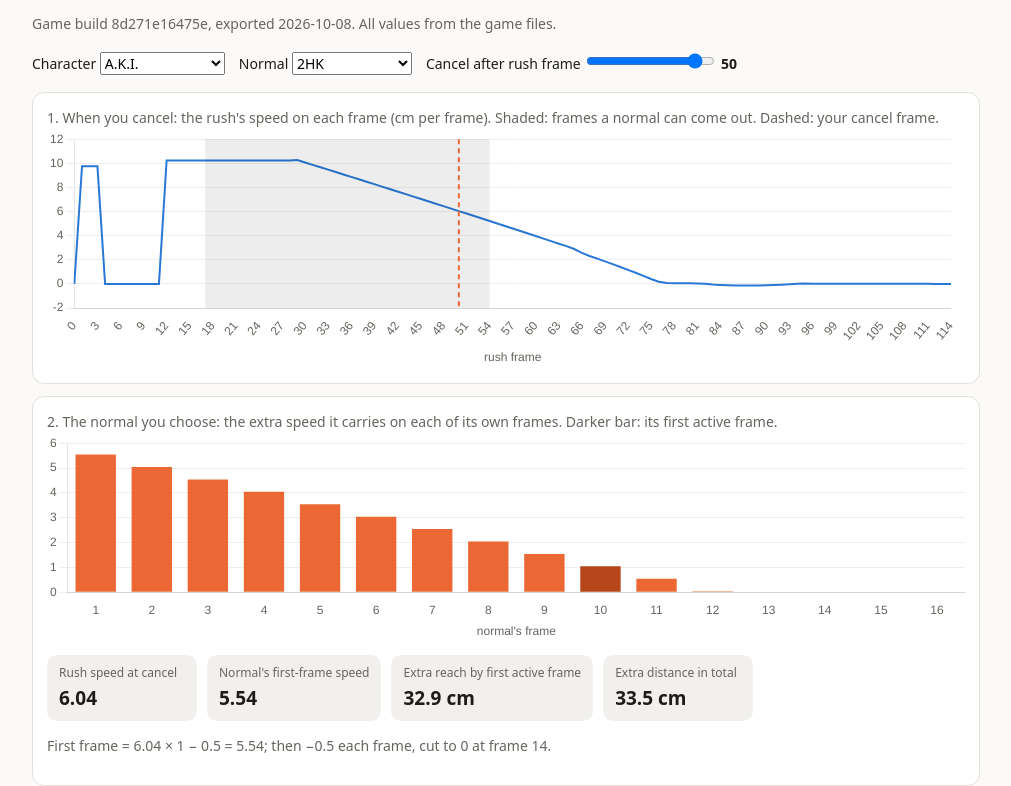
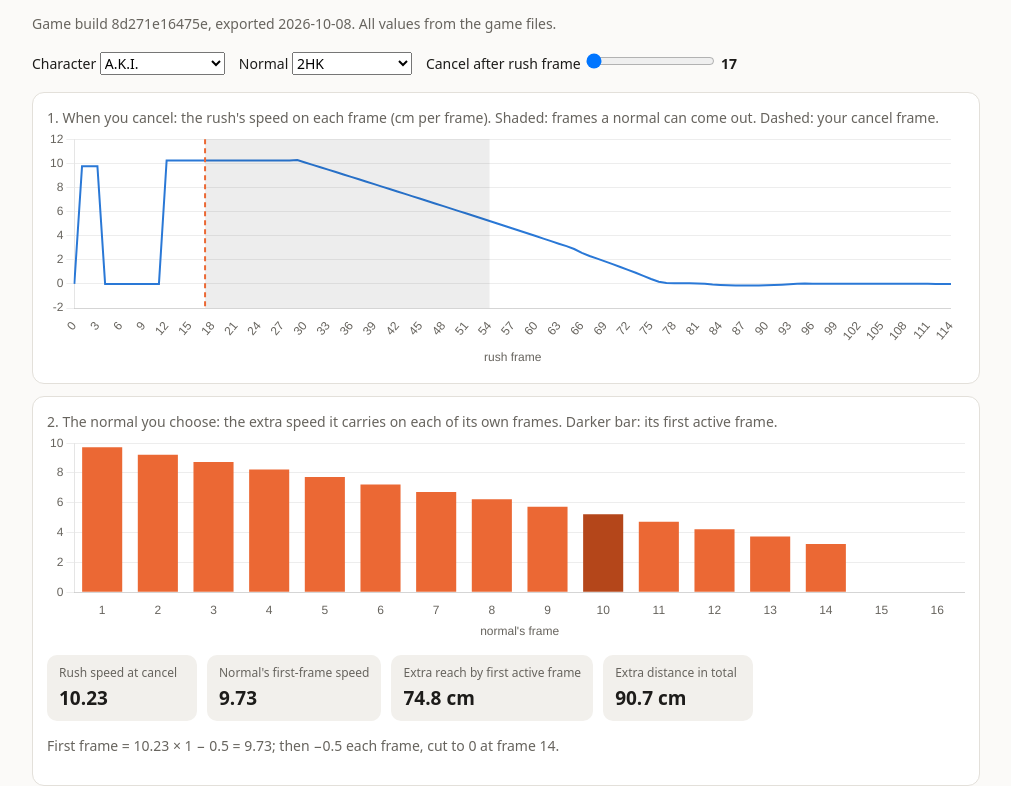
Before and after one commit to nelsong6/street-fighter-reference, a plain HTML site: page sf6/drive-rush/index.html in a window 1280 px wide. Shown: the part 192-978 px from the top of the page, without its empty margins (134-1145 px from the left). Drawn offline with Linux system fonts and the light colour scheme.

Commit message:
Drive Rush page: start the slider on the first cancel frame

```diff
--- a/sf6/drive-rush/index.html
+++ b/sf6/drive-rush/index.html
@@ -64,8 +64,7 @@
   function fillNormals() {
     const c = chars[ch.value];
     nm.innerHTML = c.normals.map((n, i) => `<option value="${i}">${n.input}${n.name ? ' (' + n.name + ')' : ''}</option>`).join('');
-    fr.min = c.cancel_window[0]; fr.max = c.cancel_window[1];
-    if (+fr.value < +fr.min || +fr.value > +fr.max) fr.value = fr.min;
+    fr.min = c.cancel_window[0]; fr.max = c.cancel_window[1]; fr.value = c.cancel_window[0];
   }
   const mark = { id: 'mark', afterDatasetsDraw(c) {
     if (c.canvas.id !== 'c1') return;
```
